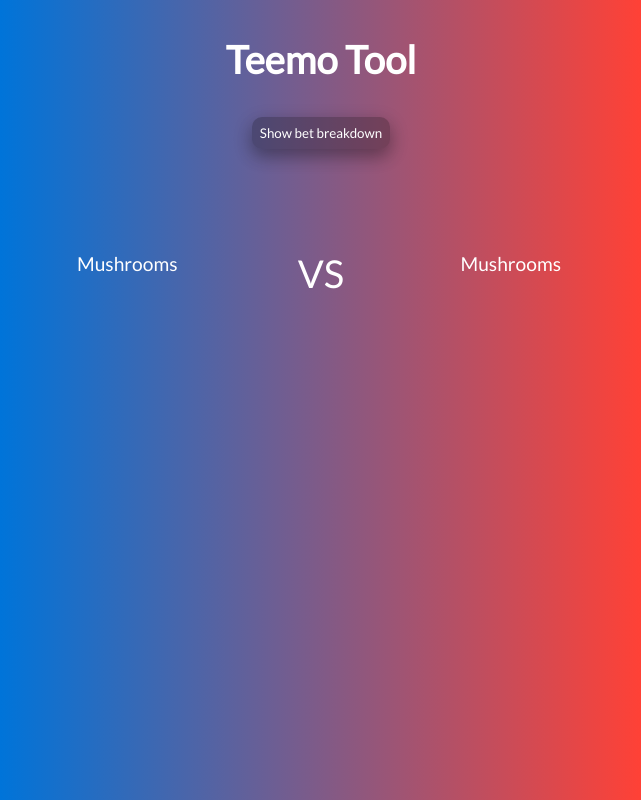
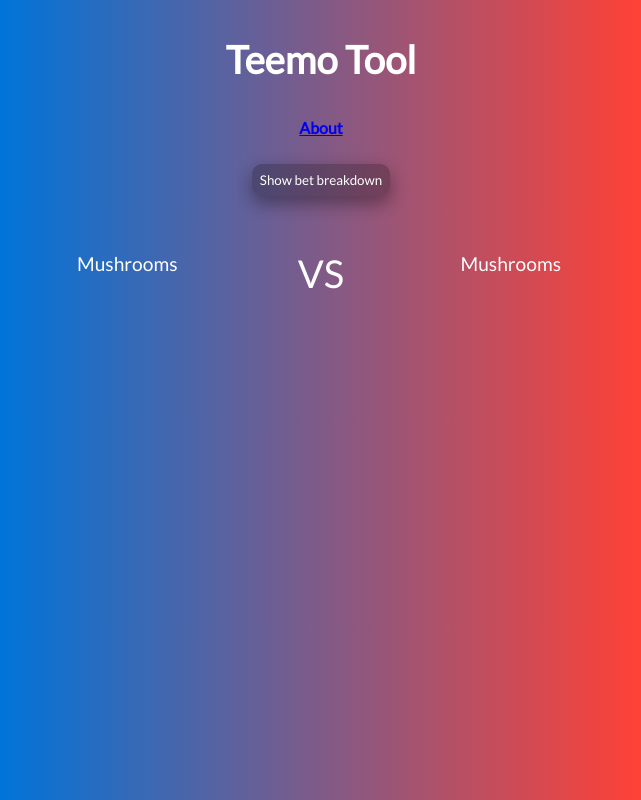
Before and after one commit to michaelmdresser/teemo-tool-site, a plain HTML site: page index.html in a window 1280 px wide. Shown: the whole page, without its empty margins (319-960 px from the left). Drawn offline with Linux system fonts and the light colour scheme; no server answers.

Commit message:
Add about link to top-level project README

```diff
--- a/index.html
+++ b/index.html
@@ -10,6 +10,7 @@
   <body>
 
     <h1 id="title">Teemo Tool</h1>
+    <h5 id="about"><a href="https://github.com/michaelmdresser/teemo-tool/blob/master/README.md">About</a></h5>
     <div id="show-breakdown">
     	<button id="show-breakdown-button">Show bet breakdown</button>
     </div>
--- a/style.css
+++ b/style.css
@@ -1,6 +1,11 @@
 #title {
     text-align: center;
     padding: 10px;
+    font-family: 'Lato', sans-serif;
+}
+
+#about {
+    text-align: center;
     font-family: 'Lato', sans-serif;
 }
 
```
